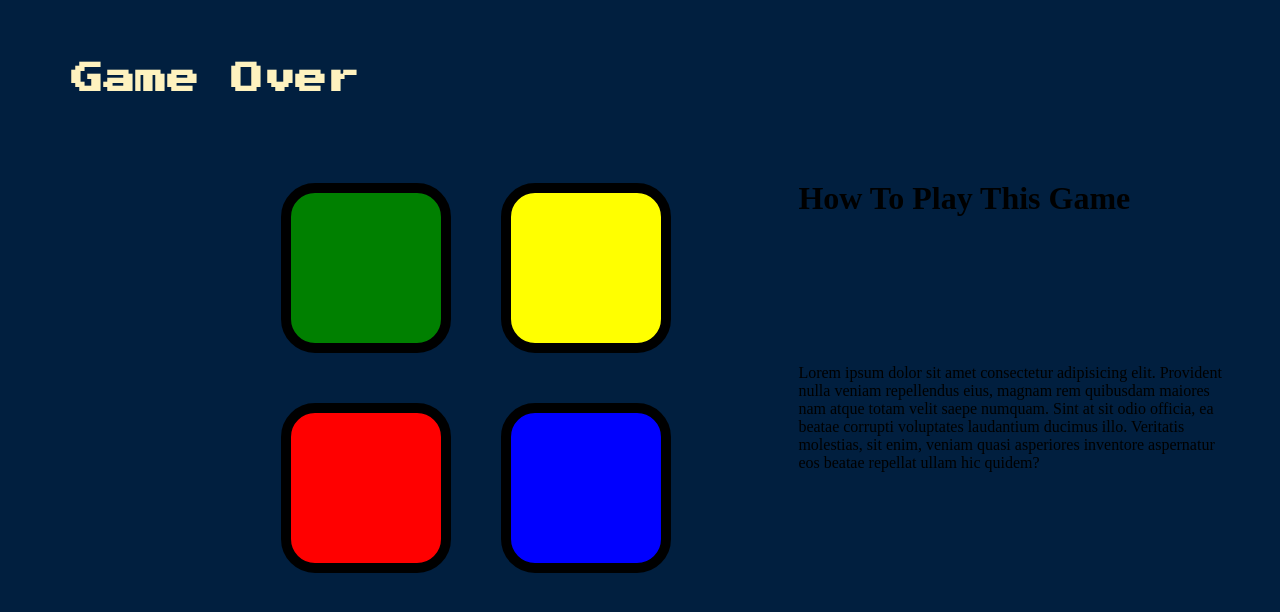
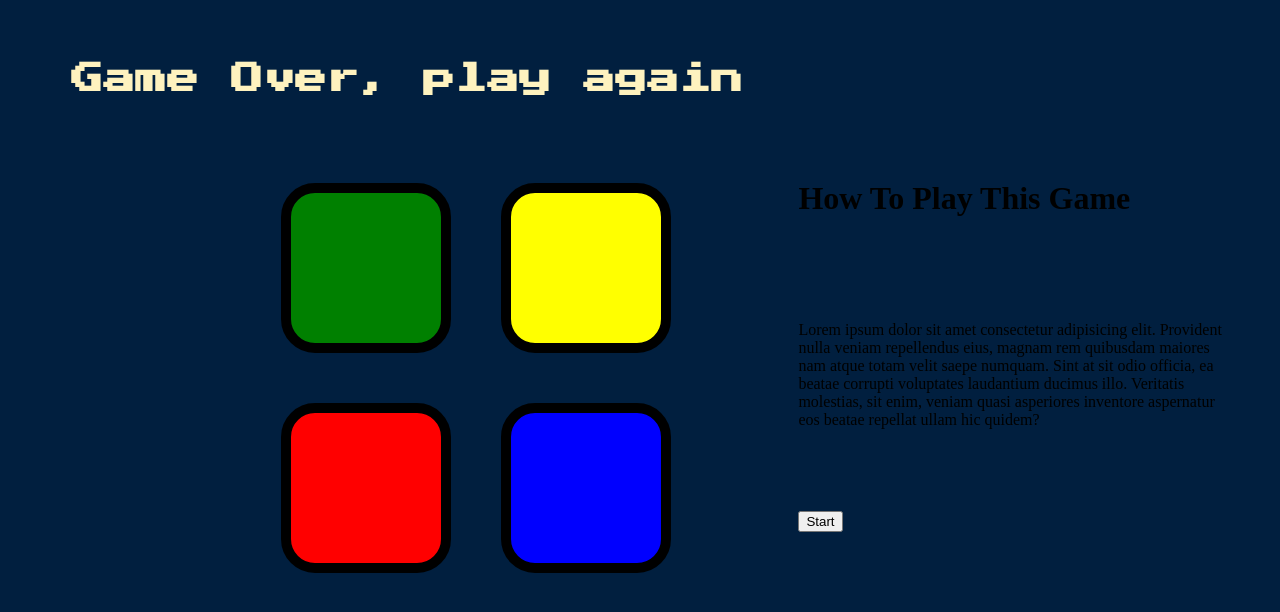
Before and after one commit to asjadreza/Simon-Game, a plain HTML site: page index.html in a window 1280 px wide. Both pictures are taken after a click on the element 366 px from the left and 268 px from the top of the page. Drawn offline with nearby package versions, Linux system fonts and the light colour scheme.

Commit message:
Added Button

```diff
--- a/game.js
+++ b/game.js
@@ -7,7 +7,7 @@ var userClickedPattern = [];
 var started = false;
 var level = 0;
 
-$(document).keypress(function() {
+$(".btn2").click(function(){
   if(!started){
     $("#level-title").text("Level" + level);
     nextSequence();
@@ -35,7 +35,7 @@ function checkAnswer(currentLevel){
   } else{
     playSound("wrong");
     $("body").addClass("game-over");
-    $("#level-title").text("Game Over");
+    $("#level-title").text("Game Over, play again");
 
     setTimeout(function() {
       $("body").removeClass("game-over");
@@ -47,6 +47,7 @@ function checkAnswer(currentLevel){
 
 function nextSequence() {
   userClickedPattern = [];
+  level=0
   $("#level-title").text("Level " + level);
   level++
   var randomNumber = Math.floor(Math.random() * 4);
--- a/index.html
+++ b/index.html
@@ -39,7 +39,11 @@
           quibusdam maiores nam atque totam velit saepe numquam. Sint at sit odio officia, ea beatae corrupti voluptates
           laudantium ducimus illo. Veritatis molestias, sit enim, veniam quasi asperiores inventore aspernatur eos
           beatae repellat ullam hic quidem?</p>
+          <div>
+            <button class="btn2">Start</button>
+          </div>
       </div>
+
     </div>
   </div>
   <script src="https://ajax.googleapis.com/ajax/libs/jquery/3.6.0/jquery.min.js"></script>
```
